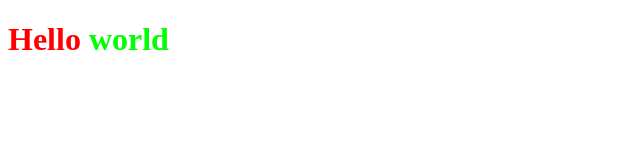
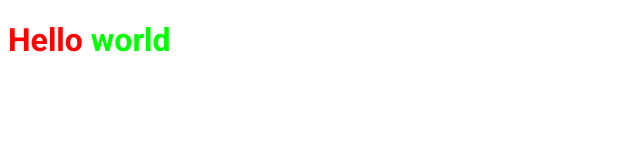
Before and after one commit to EduardoBravoP/ignews, a Next.js app: page / in a window 1280 px wide. Shown: the top 160 px of the page, without its empty margins (0-640 px from the left). Built offline with nearby package versions, Linux system fonts and the light colour scheme.

Commit message:
add _document

```diff
--- /dev/null
+++ b/src/pages/_document.tsx
@@ -0,0 +1,18 @@
+import Document, { Html, Head, Main, NextScript } from 'next/document'
+
+export default class MyDocument extends Document {
+  render () {
+    return (
+      <Html>
+        <Head>
+          <link rel="preconnect" href="https://fonts.gstatic.com" />
+          <link href="https://fonts.googleapis.com/css2?family=Roboto:wght@400;700;900&display=swap" rel="stylesheet" />
+        </Head>
+        <body>
+          <Main />
+          <NextScript />
+        </body>
+      </Html>
+    )
+  }
+}
--- a/src/pages/index.tsx
+++ b/src/pages/index.tsx
@@ -1,5 +1,16 @@
+import Head from 'next/head'
 import styles from '../styles/home.module.scss'
 
 export default function Home() {
-  return <h1 className={styles.title}>Hello <span>world</span></h1>
+  return (
+    <>
+      <Head>
+        <title>Início | ig.news</title>
+      </Head>
+
+      <h1 className={styles.title}>
+        Hello <span>world</span>
+      </h1>
+    </>
+  )
 }
--- a/src/styles/home.module.scss
+++ b/src/styles/home.module.scss
@@ -1,5 +1,6 @@
 .title {
   color: #f00;
+  font-family: Roboto;
 
   span {
     color: #0f0;
```
